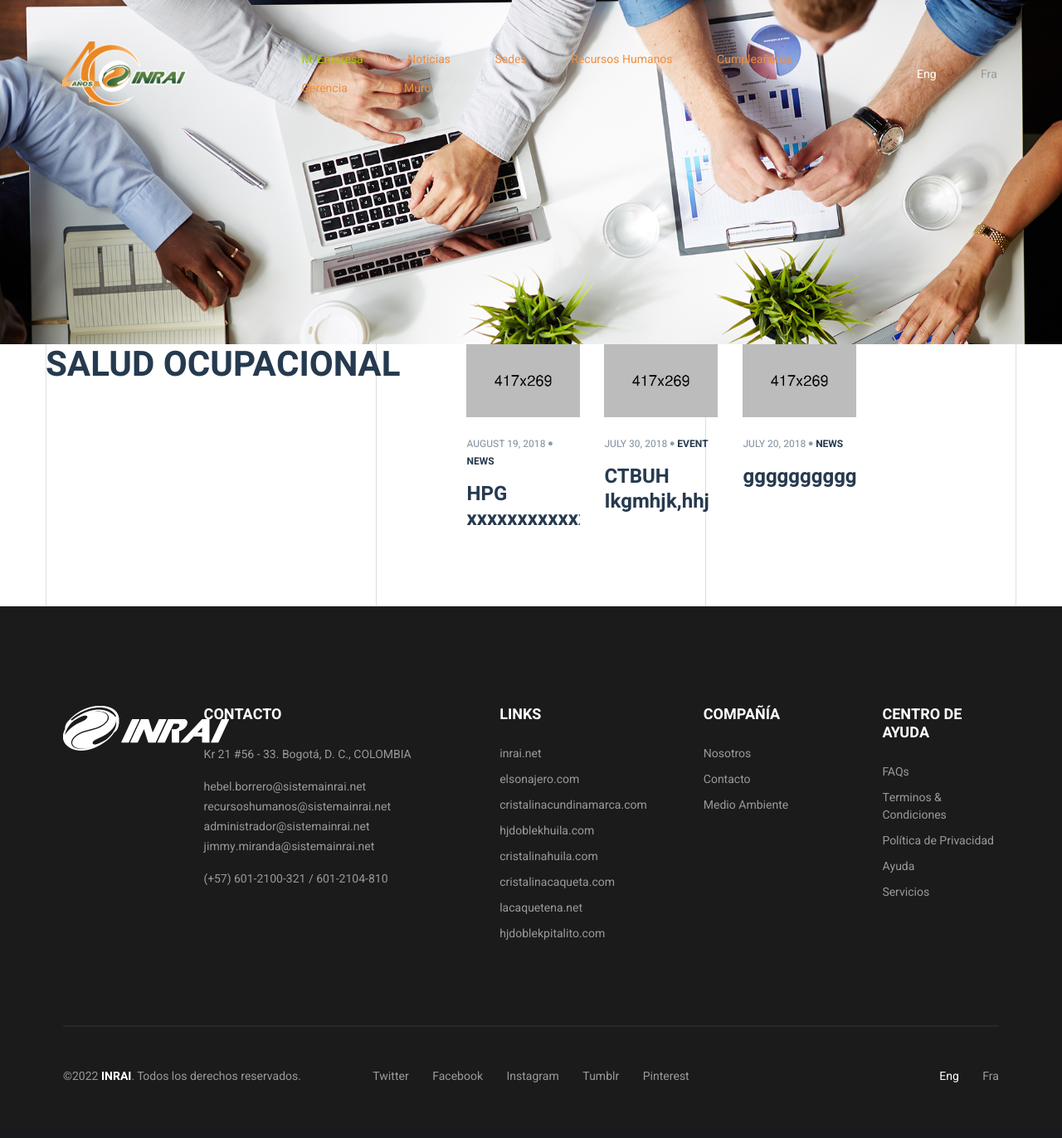
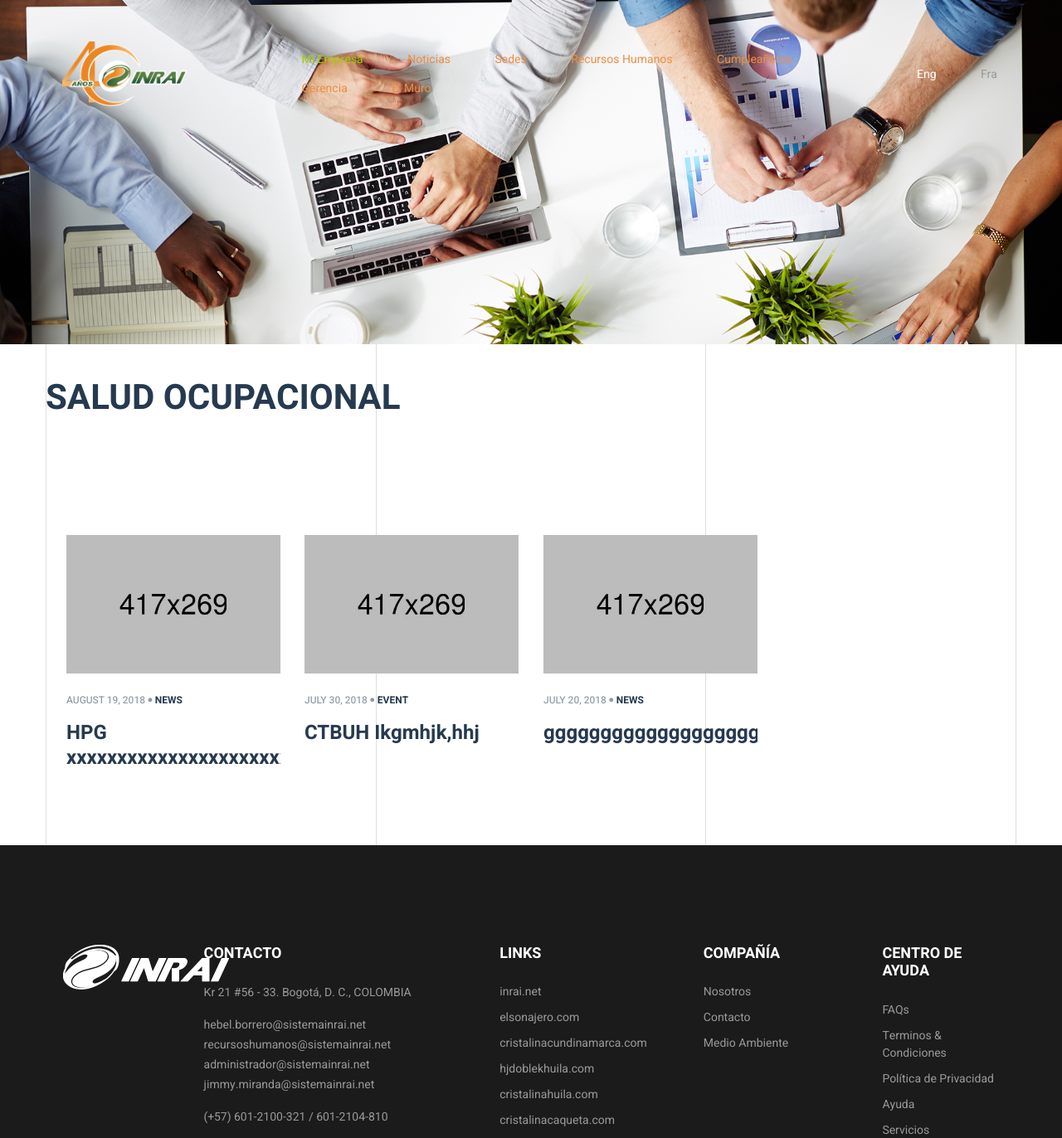
Before and after one commit to frpk21/genteinrai, a Django app: page /comp/reglamento in a window 1280 px wide. Shown: the top 1372 px of the page at 83% size. Before the commit the page ends 1305 px from the top, so only its background shows below. Run offline with Django 3.2, Linux system fonts and the light colour scheme; the visitor is signed in with stand-in values (Sample User, id 1); data that the repository does not hold is empty; parts of the project's set-up code (start-up, migrations or seed data) failed here and were passed over; some libraries are stand-ins or nearby versions; some web fonts are replaced.

Commit message:
recursos-humanos

```diff
--- a/generales/templates/generales/ocupacional.html
+++ b/generales/templates/generales/ocupacional.html
@@ -8,7 +8,7 @@
 <section class="about_image">
     <img class="img-fluid" src="/static/base/img/inrai/ocupacional.jpg"  alt="">
 </section>
-<section >
+<section class="our_projects_area">
     <div class="container">
         <div class="projects_tt">
             <div class="float-md-left">
```
